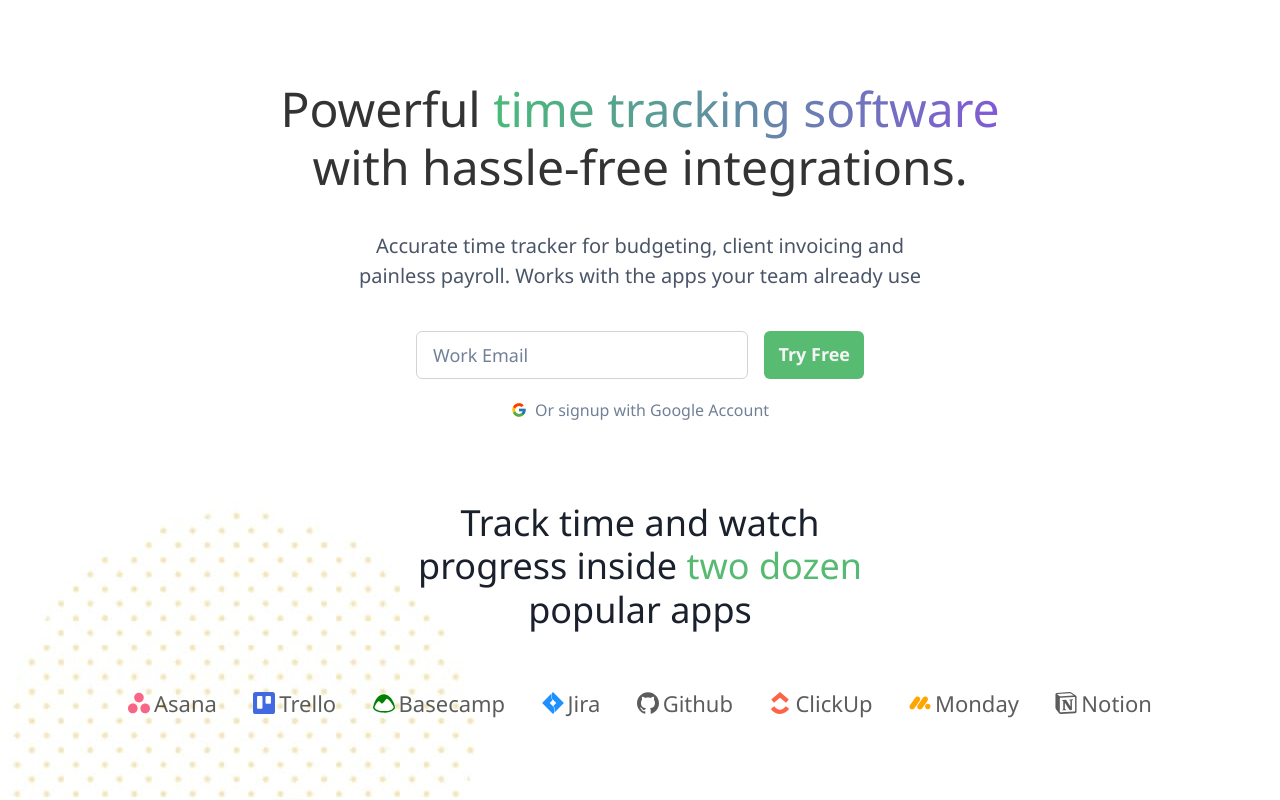
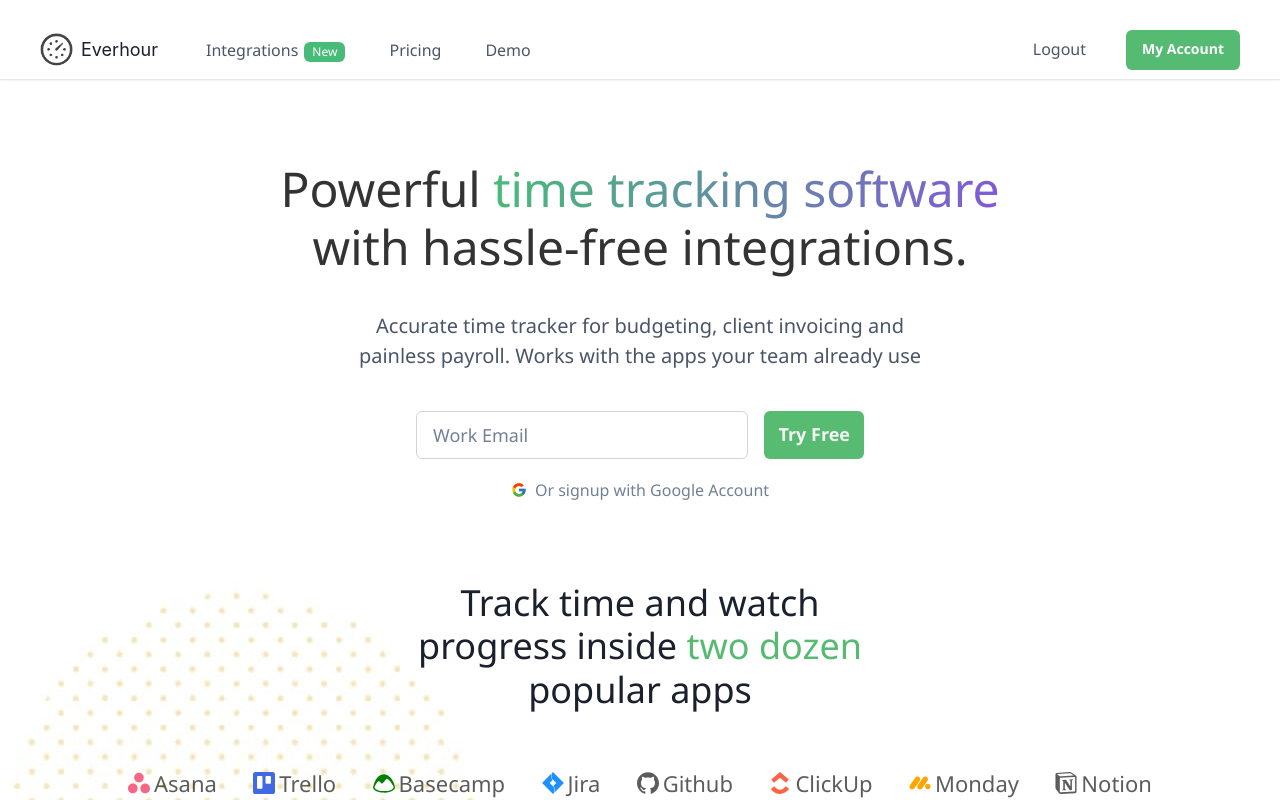
Before and after one commit to Madhukesh06/everhour.com-clone, a React (Vite) app: page / in a window 1280 px wide. Shown: the top 800 px of the page. Built offline with nearby package versions, Linux system fonts and the light colour scheme; sample sign-in values are in the browser's storage; grey boxes are pictures that could not be loaded.

Commit message:
routing,minor

```diff
--- a/src/App.jsx
+++ b/src/App.jsx
@@ -7,20 +7,9 @@
 
 function App() {
 
-  const [state, setState] = useState(null)
-  const token = useSelector((store) => store.auth.token) || localStorage.getItem("token")
-
-  // let token = localStorage.getItem("token")
-  useEffect(() => {
-    setState(token)
-  }, [token])
-
-
   return (
     <div className="App">
-      {!state && <Navbar />}
       <AllRoutes />
-      {!state && <Footer />}
     </div>
   )
 }
--- a/src/components/Navbar/MobileNav/MobileNav.jsx
+++ b/src/components/Navbar/MobileNav/MobileNav.jsx
@@ -1,9 +1,15 @@
-import { Link, Stack, useColorModeValue } from '@chakra-ui/react';
+import { Button, Link, Stack, useColorModeValue } from '@chakra-ui/react';
+import { useDispatch } from 'react-redux';
 import { NavLink } from 'react-router-dom';
+import { logoutAction } from '../../../store/auth/auth.actions';
 import MobileNavItem from './MobileNavItem';
 
 
 const MobileNav = ({ NAV_ITEMS }) => {
+
+   let token = localStorage.getItem("token")
+   const dispatch = useDispatch()
+
    return (
       <Stack
          bg={useColorModeValue('white', 'gray.800')}
@@ -14,6 +20,20 @@
             <MobileNavItem key={navItem.label} {...navItem} />
          ))}
          <Stack>
+         {
+               token?
+               <Button
+               onClick={() => dispatch(logoutAction())}
+                  p={2}
+                  bg='green.200'
+                  fontWeight={600}
+                  _hover={{
+                     textDecoration: 'none',
+                     bg: 'green.300'
+                  }}>
+                     Logout
+                  </Button>
+               :
                <Link
                   as={NavLink}
                   to='/login'
@@ -27,9 +47,10 @@
                >
                   Log in
                </Link>
+            }
             <Link
                as={NavLink}
-               to='/signup'
+               to={token ? "/dashboard" : '/signup'}
                p={2}
                bg='green.200'
                fontWeight={600}
@@ -38,7 +59,7 @@
                   bg: 'green.300'
                }}
             >
-               Sign up
+               {token ? "My Account" : "Sign up"}
             </Link>
          </Stack>
       </Stack>
--- a/src/components/Navbar/Navbar.jsx
+++ b/src/components/Navbar/Navbar.jsx
@@ -4,6 +4,9 @@
 import DesktopNav from './DesktopNav/DesktopNav';
 import MobileNav from './MobileNav/MobileNav';
 import everhourLogo from '../../assets/Everhour-logo.png';
+import { useDispatch } from 'react-redux';
+import { useEffect, useState } from 'react';
+import { logoutAction } from '../../store/auth/auth.actions';
 
 
 const NAV_ITEMS = [
@@ -87,6 +90,14 @@
 const Navbar = () => {
    const { isOpen, onToggle } = useDisclosure();
 
+   const [test, setTest] = useState(0)
+
+   let token = localStorage.getItem("token")
+   const dispatch = useDispatch()
+   useEffect(() => {
+
+   }, [token, test])
+
    return (
       <Box
          pt={{ base: 0, sm: 0, md: 2, lg: 5 }}
@@ -135,6 +146,19 @@
                justify={'flex-end'}
                direction={'row'}
                spacing={6}>
+               {token ?
+                  <Button
+                  onClick={() =>{
+                      dispatch(logoutAction())
+                      setTest(test + 1)
+                     }}
+                  display={{ base: 'none', md: 'inline-flex' }}
+                  fontSize={'md'}
+                  fontWeight={500}
+                  variant={'shadow'}
+                  _hover={{ color: 'black' }}
+                     >Logout</Button>
+                  :
                   <Button
                      display={{ base: 'none', md: 'inline-flex' }}
                      as={NavLink}
@@ -146,20 +170,21 @@
                   >
                      Log in
                   </Button>
+               }
                <Button
                   display={{ base: 'none', md: 'inline-flex' }}
                   fontSize={'sm'}
                   fontWeight={600}
                   color={'white'}
                   as={NavLink}
-                  to='/signup'
+                  to={token ? "/dashboard" : '/signup'}
                   bg="#56bb72"
                   _dark={{ bg: "brand.500" }}
                   _hover={{
                      bg: "green.400",
                      boxShadow: "rgba(123, 213, 133, 0.400) 0px 3px 7px 3px"
                   }}>
-                  Sign up
+                  {token ? "My Account" : "Sign Up"}
                </Button>
             </Stack>
 
--- a/src/components/Signup/Signup.jsx
+++ b/src/components/Signup/Signup.jsx
@@ -12,6 +12,7 @@
   Text,
   useColorModeValue,
   Image,
+  useToast,
 } from "@chakra-ui/react";
 
 import { useState } from "react";
@@ -35,10 +36,17 @@
     });
   };
 
+  const toast = useToast()
   const handleSubmit = () => {
     console.log(creds);
     console.log(token);
-    dispatch(registerAction(creds));
+    dispatch(registerAction(creds)).then(() => toast({
+      title: 'account Created',
+      description: "We've created account for you.",
+      status: 'success',
+      duration: 9000,
+      isClosable: true,
+    }))
   };
 
   return (
--- a/src/routes/AllRoutes.jsx
+++ b/src/routes/AllRoutes.jsx
@@ -1,7 +1,9 @@
 import { Route, Routes } from "react-router-dom";
 import TabsSidebar from "../components/Dashboard/TabsSidebar/TabsSidebar";
 import Demo from "../components/Demo/Demo";
+import Footer from "../components/Footer/Footer";
 import Login from "../components/Login/Login";
+import Navbar from "../components/Navbar/Navbar";
 import Pricing from "../components/Pricing/Pricing";
 import Signup from "../components/Signup/Signup";
 import RequireAuth from "../hoc/RequireAuth";
@@ -10,11 +12,41 @@
 const AllRoutes = () => {
    return (
       <Routes>
-         <Route path='/' element={<Landing/>} />
-         <Route path='/login' element={<Login />} />
-         <Route path='/signup' element={<Signup/>} />
-         <Route path='/demo' element={<Demo />} />
-         <Route path='/pricing' element={<Pricing/>} />
+         <Route path='/' element={
+            <>
+            <Navbar/>
+            <Landing/>
+            <Footer/>
+            </>
+         } />
+         <Route path='/login' element={
+            <>
+            <Navbar/>
+            <Login />
+            <Footer/>
+            </>
+         } />
+         <Route path='/signup' element={
+            <>
+            <Navbar/>
+            <Signup />
+            <Footer/>
+            </>
+         } />
+         <Route path='/demo' element={
+            <>
+            <Navbar/>
+            <Demo />
+            <Footer/>
+            </>
+         } />
+         <Route path='/pricing' element={
+            <>
+            <Navbar/>
+            <Pricing/>
+            <Footer/>
+            </>
+         } />
          <Route path='/dashboard' element={
             <RequireAuth>
                <TabsSidebar />
```
Lines whose indentation alone changed are shown as unchanged.
